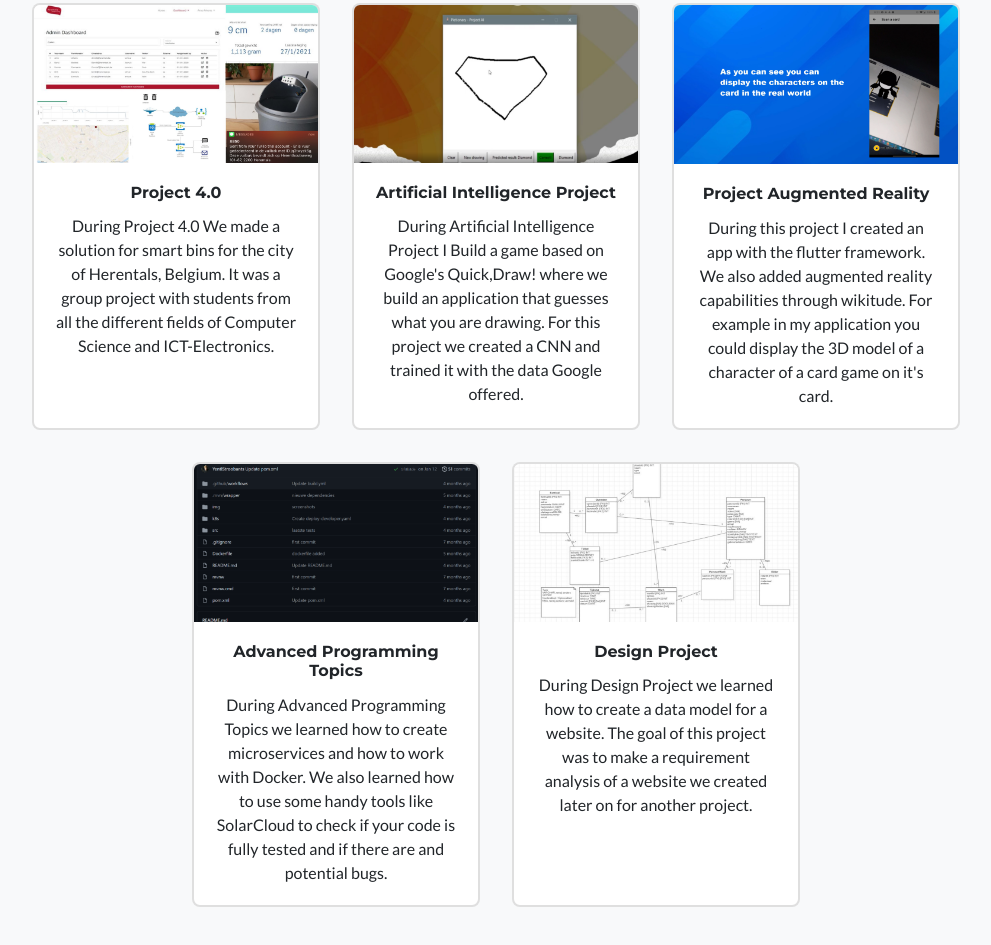
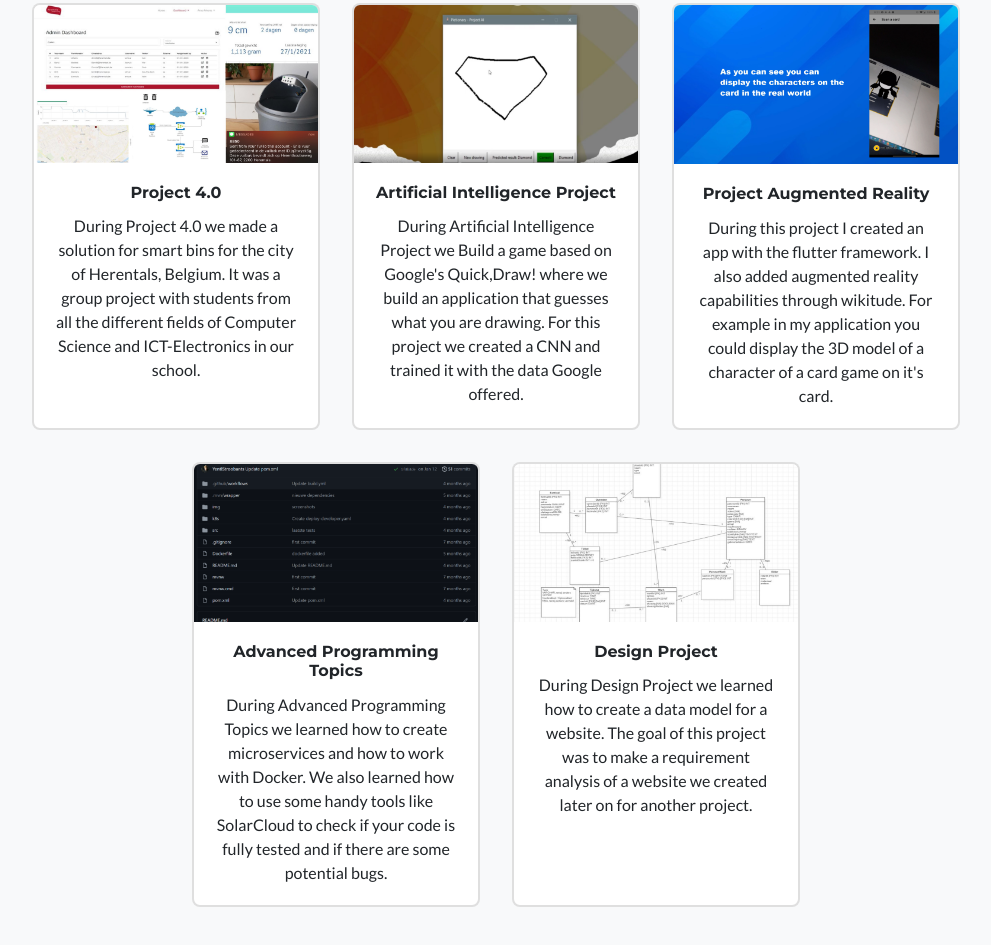
Before and after one commit to YentlStroobants/Portfolio, a website with bundled scripts: page projecten.html in a window 1280 px wide. Shown: the part 175-1120 px from the top of the page, without its empty margins (144-1135 px from the left). Built offline with nearby package versions, Linux system fonts and the light colour scheme.

Commit message:
typfouten verbetering

```diff
--- a/projecten.html
+++ b/projecten.html
@@ -75,9 +75,9 @@
           <img class="card-img-top img-fluid" src="/img/SmartcityHerentals.jpg" alt="Card image cap">
           <div class="card-body">
             <h6 class="card-title">Project 4.0</h6>
-            <p class="card-text">During Project 4.0 We made a solution for smart bins for the city of Herentals,
+            <p class="card-text">During Project 4.0 we made a solution for smart bins for the city of Herentals,
               Belgium. It was a group project with students from all the different fields of Computer Science and
-              ICT-Electronics.</p>
+              ICT-Electronics in our school.</p>
           </div>
         </a>
 
@@ -85,7 +85,7 @@
           <img class="card-img-top img-fluid" src="/img/ArtificialIntelligenceProject.png" alt="Card image cap">
           <div class="card-body">
             <h6 class="card-title">Artificial Intelligence Project</h6>
-            <p class="card-text">During Artificial Intelligence Project I Build a game based on Google's Quick,Draw!
+            <p class="card-text">During Artificial Intelligence Project we Build a game based on Google's Quick,Draw!
               where we build an application that guesses what you are drawing. For this project we created a CNN and
               trained it with the data Google offered.</p>
           </div>
@@ -94,7 +94,7 @@
           <img class="card-img-top img-fluid" src="img/ARProject.png" alt="Card image cap">
           <div class="card-body">
             <h6 class="card-title">Project Augmented Reality</h6>
-            <p class="card-text">During this project I created an app with the flutter framework. We also added
+            <p class="card-text">During this project I created an app with the flutter framework. I also added
               augmented reality capabilities through wikitude. For example in my application you could display the 3D
               model of a character of a card game on it's card.</p>
           </div>
@@ -106,7 +106,7 @@
             <h6 class="card-title">Advanced Programming Topics</h6>
             <p class="card-text">During Advanced Programming Topics we learned how to create microservices and how to
               work with Docker. We also learned how to use some handy tools like SolarCloud to check if your code is
-              fully tested and if there are and potential bugs. </p>
+              fully tested and if there are some potential bugs. </p>
           </div>
         </a>
         <a class="btn btn-card card mx-3 my-3 px-0 py-0" style="width: 18rem;" href="/projects/DesignProject.html">
```
Also changed, not shown: projects/AdvancedProgrammingTopics.html (+1 -1 lines), projects/DesignProject.html (+1 -1 lines), stage.html (+1 -1 lines).
